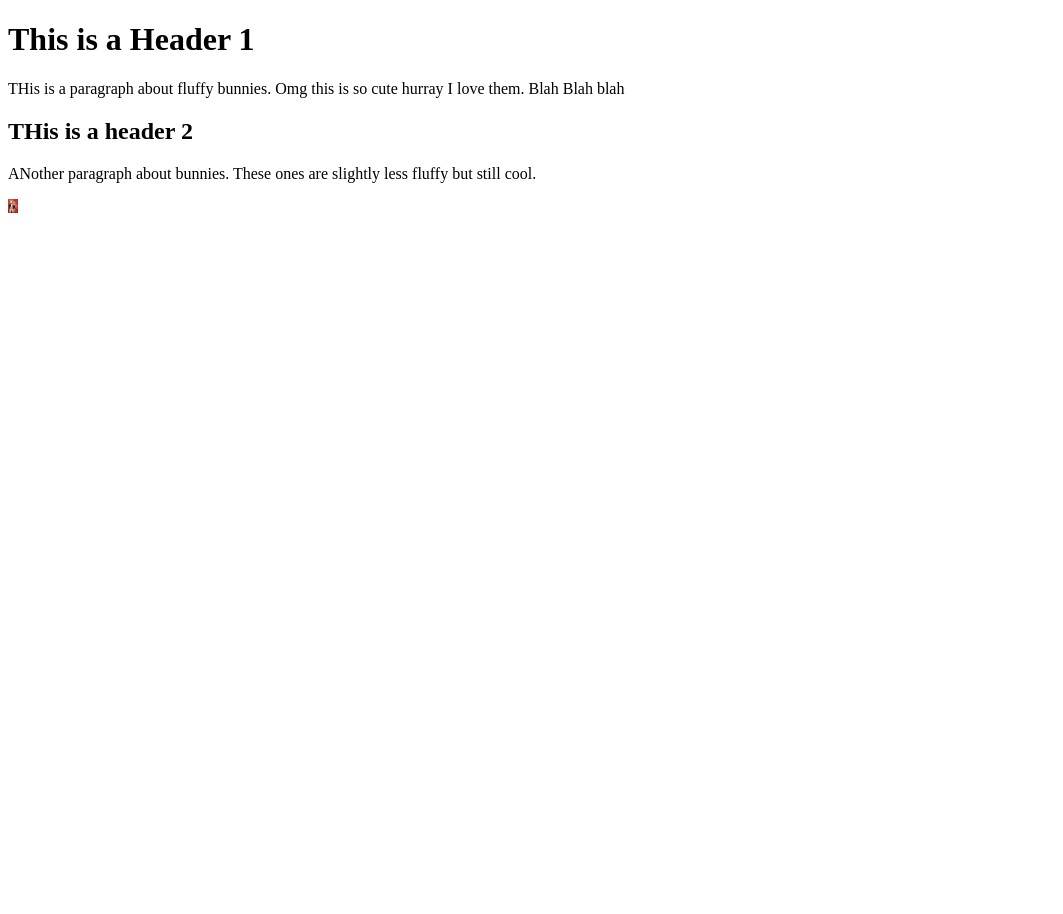
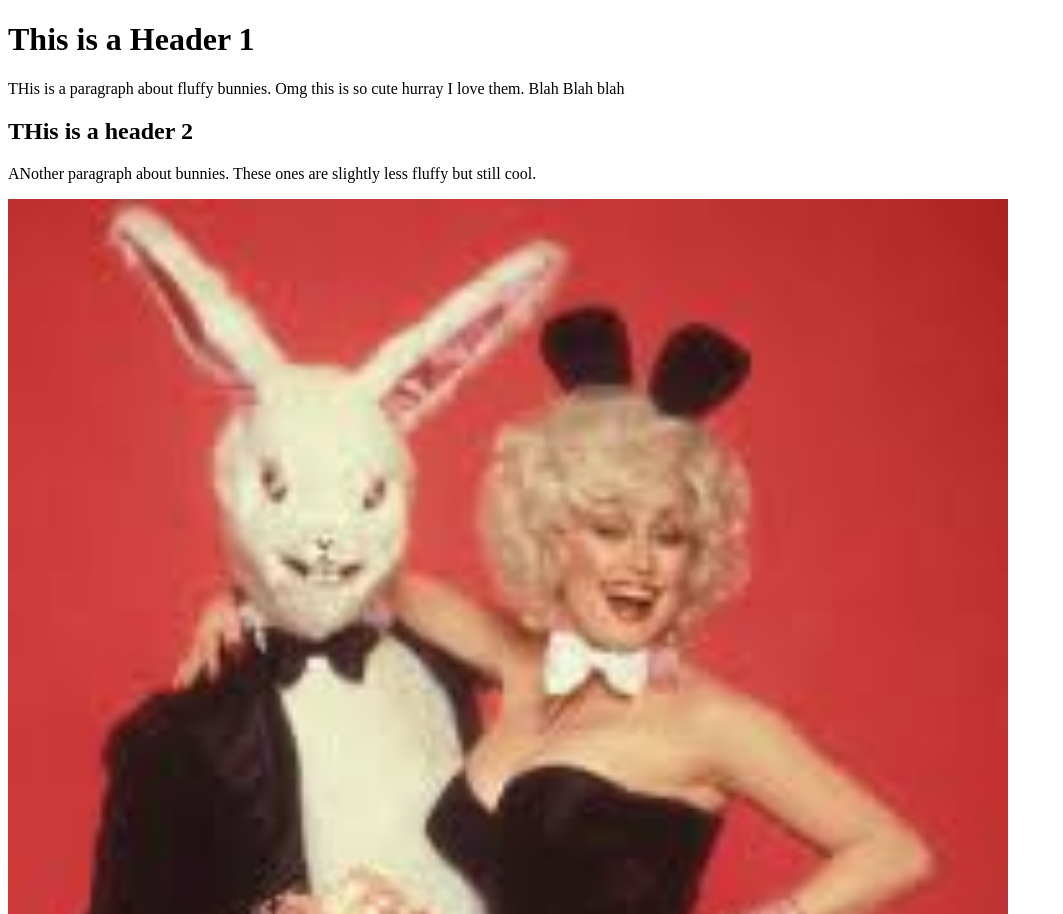
Before and after one commit to profjanna/fluffyBunny, a plain HTML site: page index.html in a window 1280 px wide. Shown: the top 914 px of the page, without its empty margins (0-1063 px from the left). Before the commit the page ends 800 px from the top, so only its background shows below. Drawn offline with Linux system fonts and the light colour scheme.

Commit message:
Update index.html

```diff
--- a/index.html
+++ b/index.html
@@ -8,6 +8,6 @@
   <p> THis is a paragraph about fluffy bunnies. Omg this is so cute hurray I love them. Blah Blah blah</p>
   <h2>THis is a header 2</h2>
   <p> ANother paragraph about bunnies. These ones are slightly less fluffy but still cool. </p>
-<img src="dollywithbunny.jpg" width="10">
+<img src="dollywithbunny.jpg" width="1000">
 </body>
 </html>
```
